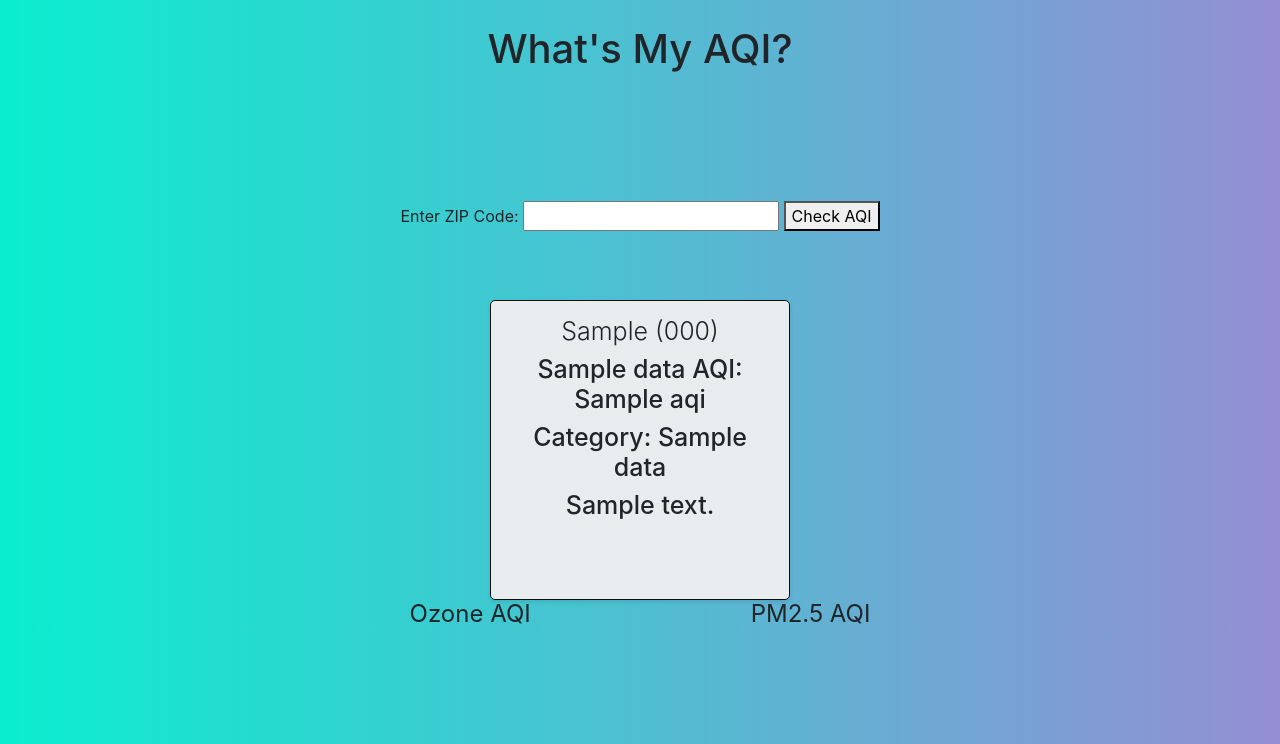
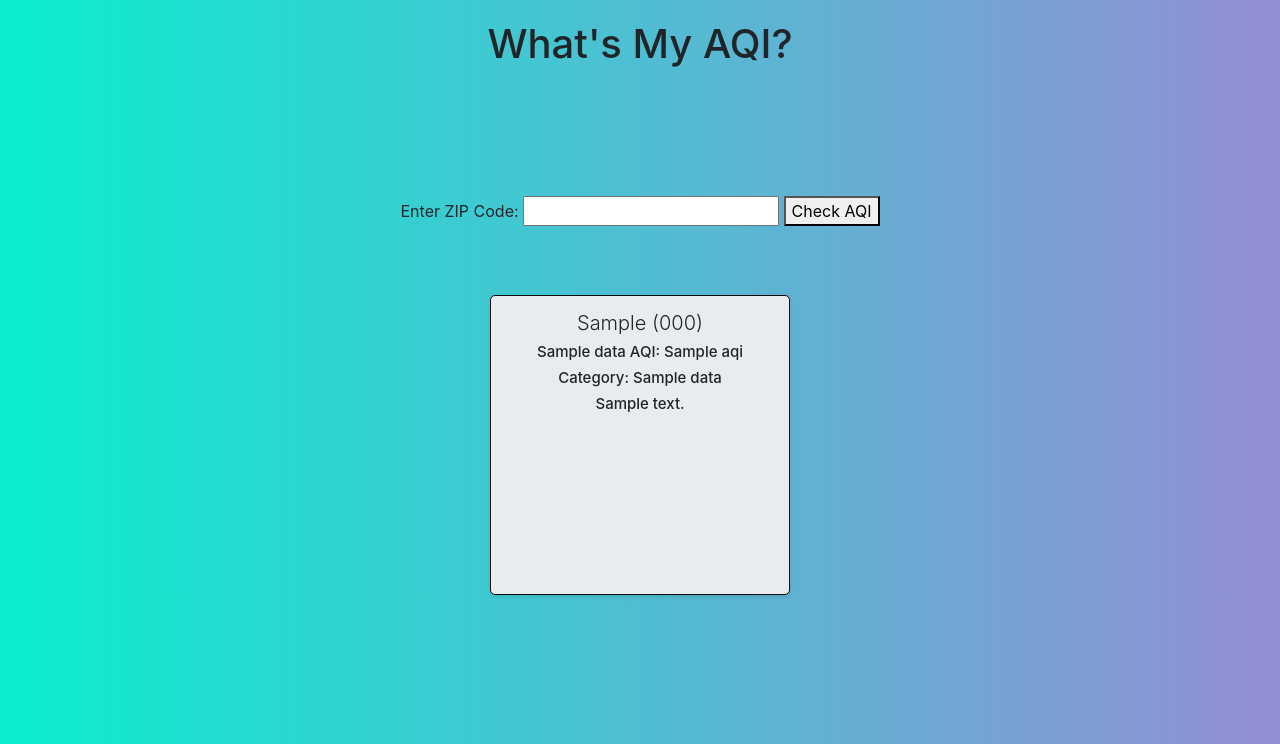
Before and after one commit to ZolaraCodes/AQINow, a Django app: template AQINow/templates/home.html in a window 1280 px wide. Shown: the part 56-800 px from the top of the page. Run offline with Django 4.2, Linux system fonts and the light colour scheme; the template is opened without the code that fills it: most values are stand-ins (such as "Sample title", 1, 10 or a date in 2020); some libraries are stand-ins or nearby versions.

Commit message:
updated version

```diff
--- a/AQINow/AQINow/settings.py
+++ b/AQINow/AQINow/settings.py
@@ -11,7 +11,7 @@ https://docs.djangoproject.com/en/4.2/ref/settings/
 """
 
 from pathlib import Path
-
+import os
 # Build paths inside the project like this: BASE_DIR / 'subdir'.
 BASE_DIR = Path(__file__).resolve().parent.parent
 
@@ -117,6 +117,8 @@ USE_TZ = True
 # https://docs.djangoproject.com/en/4.2/howto/static-files/
 
 STATIC_URL = 'static/'
+STATIC_ROOT = os.path.join(BASE_DIR, 'staticfiles')
+
 
 # Default primary key field type
 # https://docs.djangoproject.com/en/4.2/ref/settings/#default-auto-field
--- a/AQINow/AQINow/templates/base.html
+++ b/AQINow/AQINow/templates/base.html
@@ -23,6 +23,7 @@
 
     <main>
 
+
         {% block content %}{% endblock %}
     </main>
 
--- a/AQINow/AQINow/templates/home.html
+++ b/AQINow/AQINow/templates/home.html
@@ -29,21 +29,18 @@
       }
 
       .display-4 {
-        font-size: 25px;
+        font-size: 20px;
       }
 
       h1 {
         text-align: center;
-        margin-top: 25px;
+        margin-top: 20px;
       }
-
+h2{
+  font-size:15px;
+}
       form {
         text-align: center;
-      }
-
-
-      h2{
-        font-size: 25px;
       }
 
       form {
@@ -62,25 +59,8 @@
         display: flex;
         justify-content: space-between;
         position: relative;
-        margin-top: 2%;
+        margin-top: 20px;
       }
-
-      .ozone-aqi, .PM25-aqi {
-        font-size: 24px;
-        position: absolute;
-        top: -30px;
-
-      }
-
-      .ozone-aqi {
-        left: 32%;
-        margin-right: 10px;
-    }
-
-    .PM25-aqi {
-        right: 32%;
-        margin-left: 10px;
-    }
 
     </style>
 </head>
@@ -109,11 +89,8 @@
         {% endif %}
     </div>
 
-    <!-- Parent container for AQI info -->
-    <div class="aqi-info">
-        <div class="ozone-aqi">Ozone AQI</div>
-        <div class="PM25-aqi">PM2.5 AQI</div>
-    </div>
+
+
 </body>
 {% endblock %}
 </html>
```
Also changed, not shown: AQINow/AQINow/custom_filters.py (+6 -6 lines), AQINow/AQINow/views.py (+8 -6 lines).
